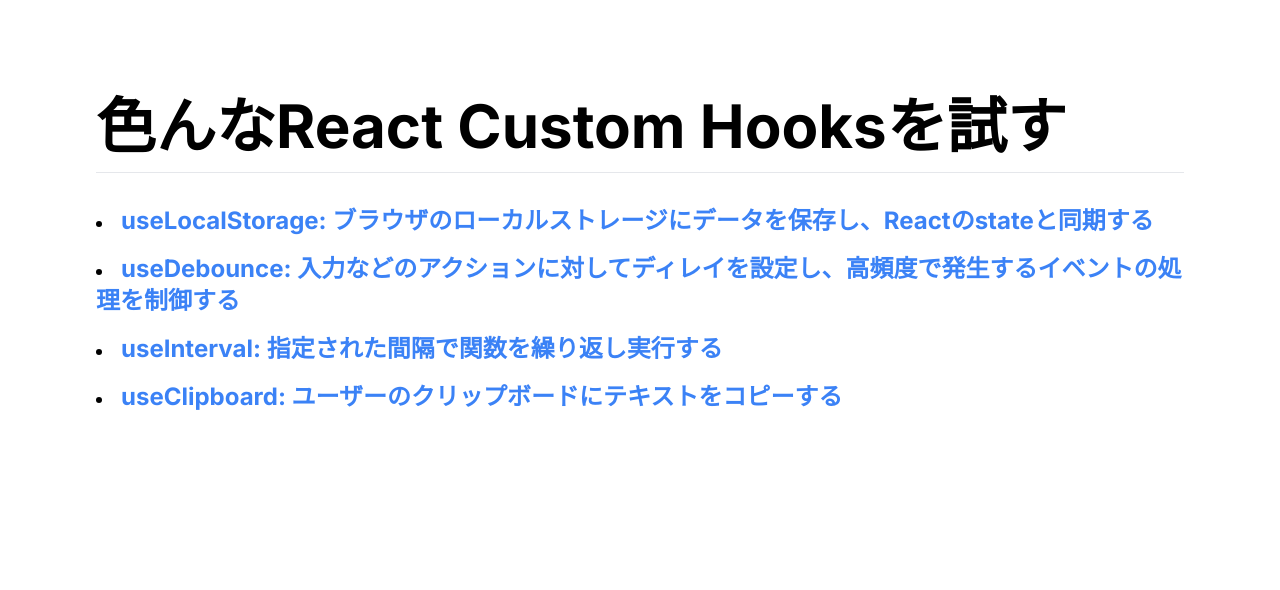
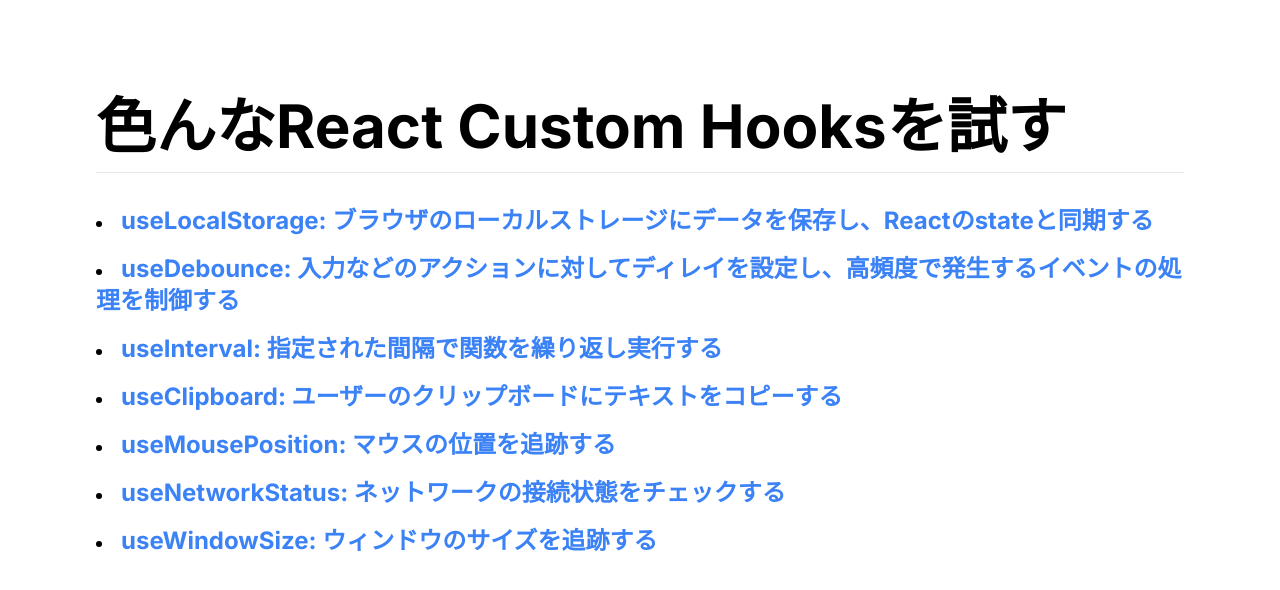
Before and after one commit to mizukenvivid/lets-custom-hooks, a Next.js app: page / in a window 1280 px wide. Shown: the top 590 px of the page. Built offline with nearby package versions, Linux system fonts and the light colour scheme.

Commit message:
feat: pathの追加

```diff
--- a/src/constants/paths.ts
+++ b/src/constants/paths.ts
@@ -16,4 +16,16 @@ export const paths = [
     label: "useClipboard: ユーザーのクリップボードにテキストをコピーする",
     path: "/useClipboard",
   },
+  {
+    label: "useMousePosition: マウスの位置を追跡する",
+    path: "/useMousePosition",
+  },
+  {
+    label: "useNetworkStatus: ネットワークの接続状態をチェックする",
+    path: "/useNetworkStatus",
+  },
+  {
+    label: "useWindowSize: ウィンドウのサイズを追跡する",
+    path: "/useWindowSize",
+  },
 ];
```
